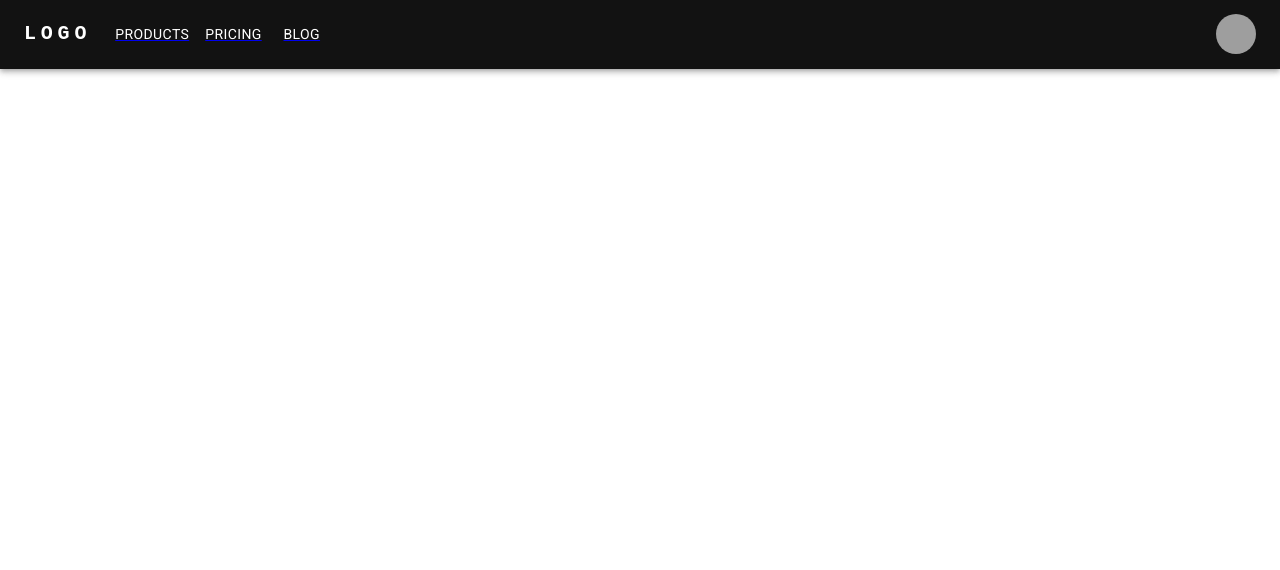
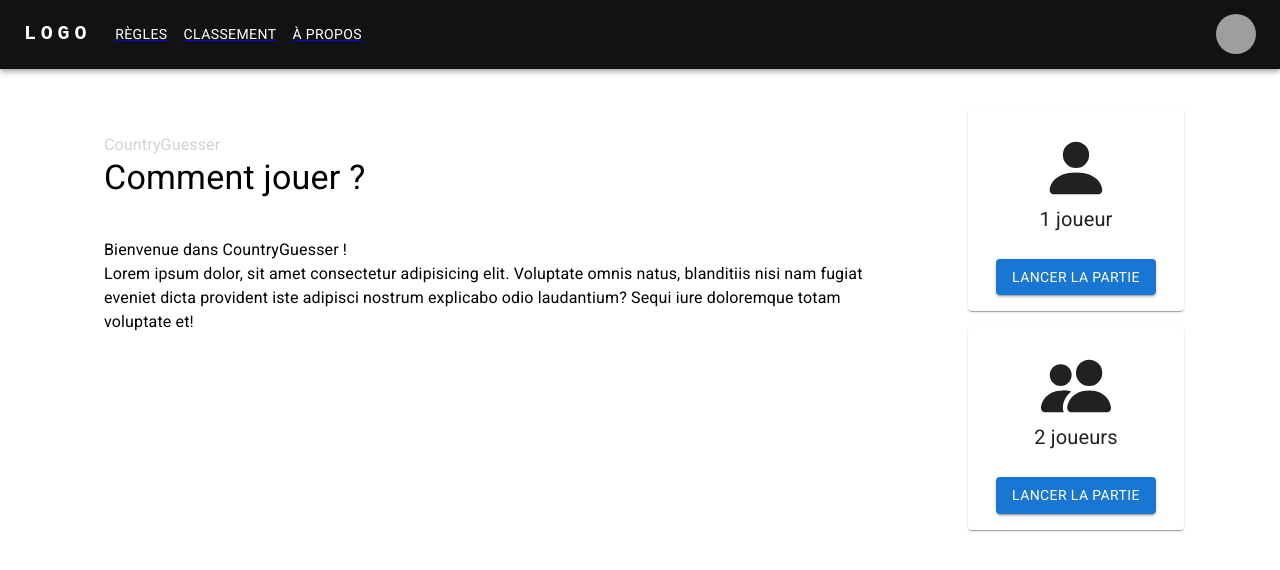
Before and after one commit to jordanbmrd/CountryGuesser, a React (Create React App) app: page / in a window 1280 px wide. Shown: the top 570 px of the page. Built offline with nearby package versions, Linux system fonts and the light colour scheme; grey boxes are pictures that could not be loaded.

Commit message:
feat(dashboard): Dashboard et début Game view

```diff
--- a/package.json
+++ b/package.json
@@ -13,10 +13,10 @@
     "@types/node": "^16.18.3",
     "@types/react": "^18.0.25",
     "@types/react-dom": "^18.0.9",
+    "mapbox-gl": "^2.11.0",
     "react": "^18.2.0",
     "react-dom": "^18.2.0",
     "react-icons": "^4.6.0",
-    "react-leaflet": "^4.1.0",
     "react-router-dom": "^6.4.3",
     "react-scripts": "5.0.1",
     "typescript": "^4.9.3",
@@ -47,6 +47,6 @@
     ]
   },
   "devDependencies": {
-    "@types/leaflet": "^1.9.0"
+    "@types/mapbox-gl": "^2.7.8"
   }
 }
--- a/src/App.tsx
+++ b/src/App.tsx
@@ -2,12 +2,12 @@ import './App.css';
 import {
   BrowserRouter as Router,
   Routes,
-  Route,
-  Link
+  Route
 } from "react-router-dom";
 import Login from './components/connection/Login';
 import Register from './components/connection/Register';
 import Dashboard from './components/dashboard/Dashboard';
+import Game from './components/game/Game';
 
 function App() {
   return (
@@ -16,6 +16,7 @@ function App() {
         <Route path="/" element={ <Dashboard /> } />
         <Route path="/login" element={ <Login /> } />
         <Route path="/register" element={ <Register /> } />
+        <Route path="/game" element={ <Game /> } />
       </Routes>
     </Router>
   );
--- a/src/components/connection/Register.tsx
+++ b/src/components/connection/Register.tsx
@@ -1,4 +1,4 @@
-import { Grid, Paper, Avatar, TextField, FormControlLabel, Checkbox, Button, Typography } from "@mui/material";
+import { Grid, Paper, Avatar, TextField, Button, Typography } from "@mui/material";
 import { Link } from "react-router-dom";
 import { BsFillLockFill } from "react-icons/bs";
 import './Connection.styles.css';
--- a/src/components/dashboard/Dashboard.tsx
+++ b/src/components/dashboard/Dashboard.tsx
@@ -1,9 +1,57 @@
+import { Button, Card, Grid, CardContent, CardActions, Container, Typography } from "@mui/material";
 import Navbar from "../main/Navbar";
+import { BsFillPeopleFill, BsFillPersonFill } from "react-icons/bs";
+import { Link } from "react-router-dom";
 
 const Dashboard = () => {
   return (
     <>
         <Navbar />
+
+        <Container sx={{ mt: 5 }}>
+          <Grid container
+          sx={{ ml: 5 }}
+          >
+            <Grid item xs={9}>
+              <Typography color="lightgray" mt={3}>CountryGuesser</Typography>
+              <Typography variant="h4" mb={5}>Comment jouer ?</Typography>
+
+              <Typography variant="body1" sx={{ maxWidth: "90%" }}>
+                Bienvenue dans CountryGuesser !<br />
+                Lorem ipsum dolor, sit amet consectetur adipisicing elit. Voluptate omnis natus, blanditiis nisi nam fugiat eveniet dicta provident iste adipisci nostrum explicabo odio laudantium? Sequi iure doloremque totam voluptate et!
+              </Typography>
+            </Grid>
+
+            <Grid
+            item
+            xs={2}
+            flexDirection="column">
+              <Card sx={{ mb: 2, minWidth: 200, p: 1 }}>
+                <CardContent sx={{ display: "flex", flexDirection: "column", alignItems: "center" }}>
+                  <BsFillPersonFill size={70} />
+                  <Typography variant="h6">1 joueur</Typography>
+                </CardContent>
+                <CardActions sx={{ justifyContent: "center" }}>
+                  <Link to="/game">
+                    <Button variant="contained">Lancer la partie</Button>
+                  </Link>
+                </CardActions>
+              </Card>
+
+              <Card sx={{ minWidth: 200, p: 1 }}>
+                <CardContent sx={{ display: "flex", flexDirection: "column", alignItems: "center" }}>
+                  <BsFillPeopleFill size={70} />
+                  <Typography variant="h6">2 joueurs</Typography>
+                </CardContent>
+                <CardActions sx={{ justifyContent: "center" }}>
+                  <Link to="/game">
+                    <Button variant="contained">Lancer la partie</Button>
+                  </Link>
+                </CardActions>
+              </Card>
+            </Grid>
+          </Grid>
+        </Container>
     </>
   );
 }
--- /dev/null
+++ b/src/components/game/Game.styles.css
@@ -0,0 +1,15 @@
+.map {
+    height: 100vh;
+}
+.sidebar {
+    background-color: rgba(35, 55, 75, 0.9);
+    color: #fff;
+    padding: 6px 12px;
+    font-family: monospace;
+    z-index: 1;
+    position: absolute;
+    top: 0;
+    left: 0;
+    margin: 12px;
+    border-radius: 4px;
+}
--- /dev/null
+++ b/src/components/game/Game.tsx
@@ -0,0 +1,61 @@
+import { useRef, useState, useEffect } from "react";
+import { Map, Popup } from "mapbox-gl";
+import { Typography } from "@mui/material";
+import './Game.styles.css';
+
+const Game = () => {
+    const mapContainer = useRef(null);
+    const map: any = useRef(null);
+    const [lng, setLng] = useState(-70.9);
+    const [lat, setLat] = useState(42.35);
+    const [zoom, setZoom] = useState(9);
+    const [timer, setTimer] = useState(0);
+
+    useEffect(() => {
+        if (map.current) return;
+
+        map.current = new Map({
+            container: mapContainer.current || "",
+            style: 'mapbox://styles/dorit75/clak5c76z005914o64jbe3you?optimize=true',
+            center: [lng, lat],
+            zoom,
+            accessToken: "pk.eyJ1IjoiZG9yaXQ3NSIsImEiOiJjbGFqdjU1bzYwZzBhM3NvMGJ0Z2M1a3F2In0.RddpBuye5jg57iGg25DQTA",
+        });
+
+        //http://api.tiles.mapbox.com/v4/geocode/mapbox.places-country-v1/-73.989,40.733.json?access_token=pk.eyJ1IjoiZG9yaXQ3NSIsImEiOiJjbGFqdjU1bzYwZzBhM3NvMGJ0Z2M1a3F2In0.RddpBuye5jg57iGg25DQTA
+
+        map.current.on('move', () => {
+            setLng(map.current.getCenter().lng.toFixed(4));
+            setLat(map.current.getCenter().lat.toFixed(4));
+            setZoom(map.current.getZoom().toFixed(2));
+        });
+
+        map.current.on('click', (e: any) => {
+            const { lat, lng } = e.lngLat;
+            fetch(`http://api.tiles.mapbox.com/v4/geocode/mapbox.places-country-v1/${lng},${lat}.json?access_token=pk.eyJ1IjoiZG9yaXQ3NSIsImEiOiJjbGFqdjU1bzYwZzBhM3NvMGJ0Z2M1a3F2In0.RddpBuye5jg57iGg25DQTA&language=fr`)
+            .then(data => data.json())
+            .then(data => {
+                console.log(data);
+                const { place_name_fr } = data.features[0];
+                new Popup()
+                    .setLngLat(e.lngLat.wrap())
+                    .setHTML(place_name_fr)
+                    .addTo(map.current);
+            });
+
+        });
+
+        const interval = setInterval(() => setTimer(timer => timer + 1), 1000);
+    }, []);
+
+  return (
+    <div>
+        <div className="sidebar">
+            <Typography fontSize={20}>Temps écoulé : { timer }s</Typography>
+        </div>
+        <div ref={mapContainer} className="map" />
+    </div>
+  );
+}
+
+export default Game;
--- a/src/components/main/Navbar.tsx
+++ b/src/components/main/Navbar.tsx
@@ -5,15 +5,15 @@ import { AiOutlineMenu } from "react-icons/ai";
 
 const pages = [
     {
-        name: 'Products',
+        name: 'Règles',
         link: '/'
     },
     {
-        name: 'Pricing',
+        name: 'Classement',
         link: '/'
     },
     {
-        name: 'Blog',
+        name: 'À propos',
         link: '/'
     }];
 const settings = ['Profil', 'Paramètres', 'Déconnexion'];
--- a/src/index.tsx
+++ b/src/index.tsx
@@ -1,6 +1,7 @@
 import React from 'react';
 import ReactDOM from 'react-dom/client';
 import App from './App';
+import 'mapbox-gl/dist/mapbox-gl.css';
 
 const root = ReactDOM.createRoot(
   document.getElementById('root') as HTMLElement
```
Also changed, not shown: 2 other files (tests, documents, lock files or other folders).
